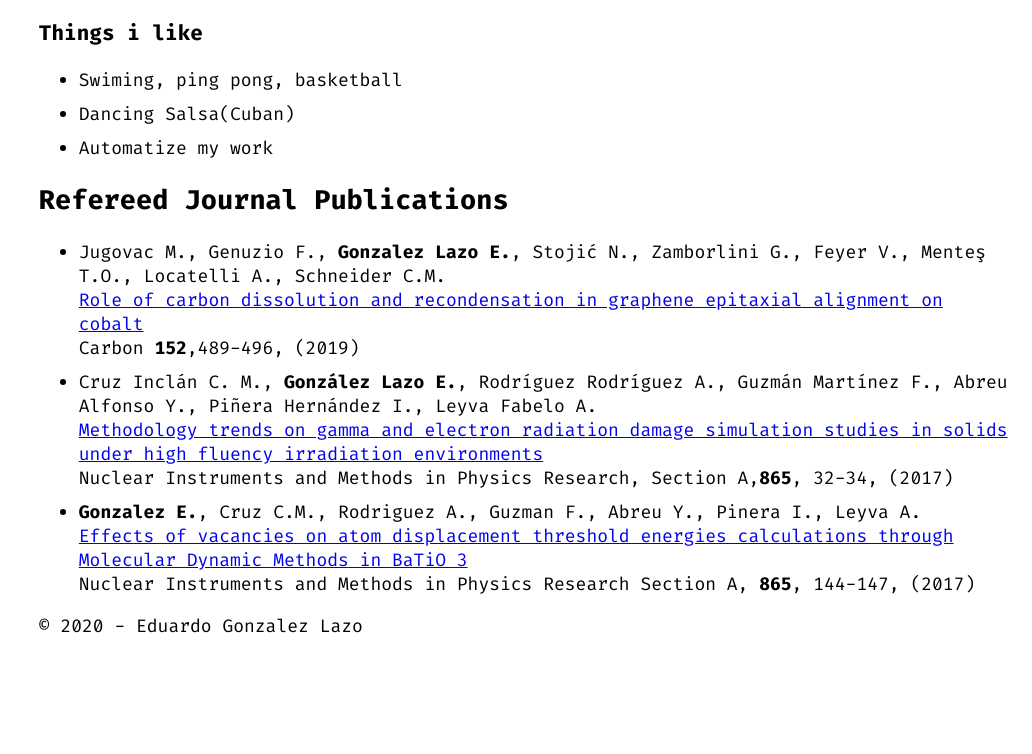
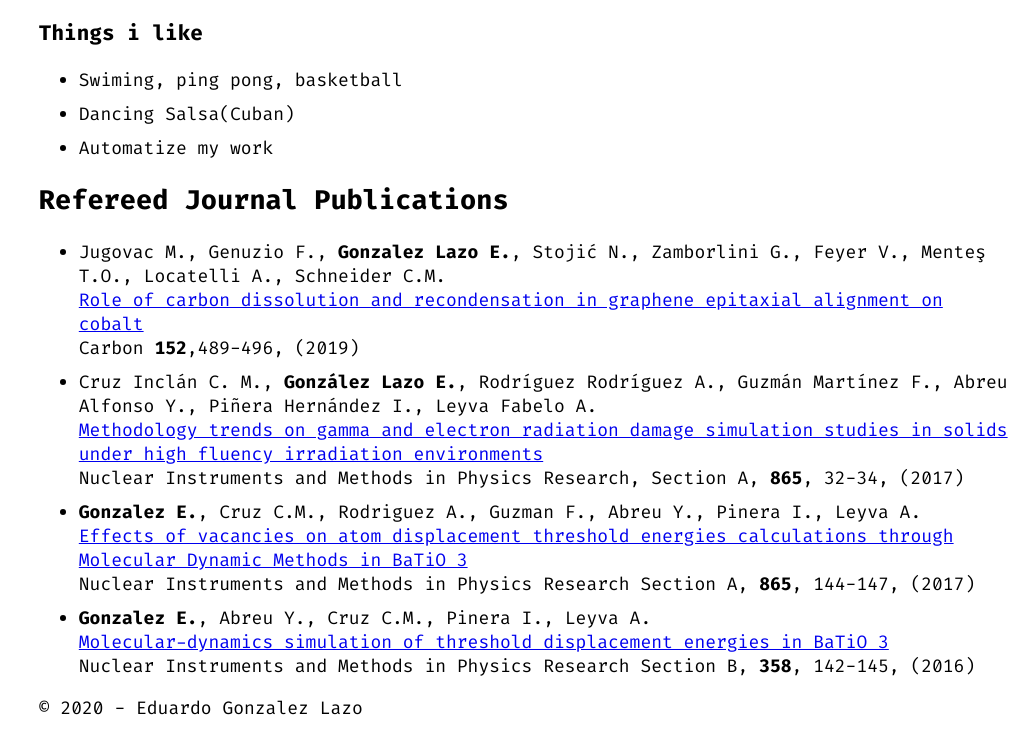
Before and after one commit to EddyTheCo/eddytheco.github.io, a plain HTML site: page index.html in a window 1280 px wide. Shown: the part 1038-1792 px from the top of the page, without its empty margins (248-1280 px from the left). Before the commit the page ends 1712 px from the top, so only its background shows below. Drawn offline with Linux system fonts and the light colour scheme.

Commit message:
added articles

```diff
--- a/index.html
+++ b/index.html
@@ -168,10 +168,13 @@
 				<a href="https://doi.org/10.1016/j.carbon.2019.06.033" target="_blank">Role of carbon dissolution and recondensation in graphene epitaxial alignment on cobalt</a><br>Carbon <strong>152</strong>,489-496, (2019)</li>
 			<li>Cruz Inclán C. M., <strong>González Lazo E.</strong>, Rodríguez Rodríguez A., Guzmán Martínez F., Abreu Alfonso Y., Piñera Hernández I., Leyva Fabelo A.
                                 <br>
-				<a href="https://doi.org/10.1016/j.nima.2017.01.019" target="_blank">Methodology trends on gamma and electron radiation damage simulation studies in solids under high fluency irradiation environments</a><br>Nuclear Instruments and Methods in Physics Research, Section A,<strong>865</strong>, 32-34, (2017)</li>
+				<a href="https://doi.org/10.1016/j.nima.2017.01.019" target="_blank">Methodology trends on gamma and electron radiation damage simulation studies in solids under high fluency irradiation environments</a><br>Nuclear Instruments and Methods in Physics Research, Section A, <strong>865</strong>, 32-34, (2017)</li>
 			<li><strong>Gonzalez E.</strong>, Cruz C.M., Rodriguez A., Guzman F., Abreu Y., Pinera I., Leyva A.
                                 <br>
 				<a href="http://dx.doi.org/10.1016/j.nima.2016.07.056" target="_blank">Effects of vacancies on atom displacement threshold energies calculations through Molecular Dynamic Methods in BaTiO 3</a><br>Nuclear Instruments and Methods in Physics Research Section A, <strong>865</strong>, 144-147, (2017)</li>
+			<li><strong>Gonzalez E.</strong>, Abreu Y., Cruz C.M., Pinera I., Leyva A.
+                                <br>
+                                <a href="http://dx.doi.org/10.1016/j.nimb.2015.06.015" target="_blank">Molecular-dynamics simulation of threshold displacement energies in BaTiO 3</a><br>Nuclear Instruments and Methods in Physics Research Section B, <strong>358</strong>, 142-145, (2016)</li>
 			</ul>
 		</section>
         <footer>
```
